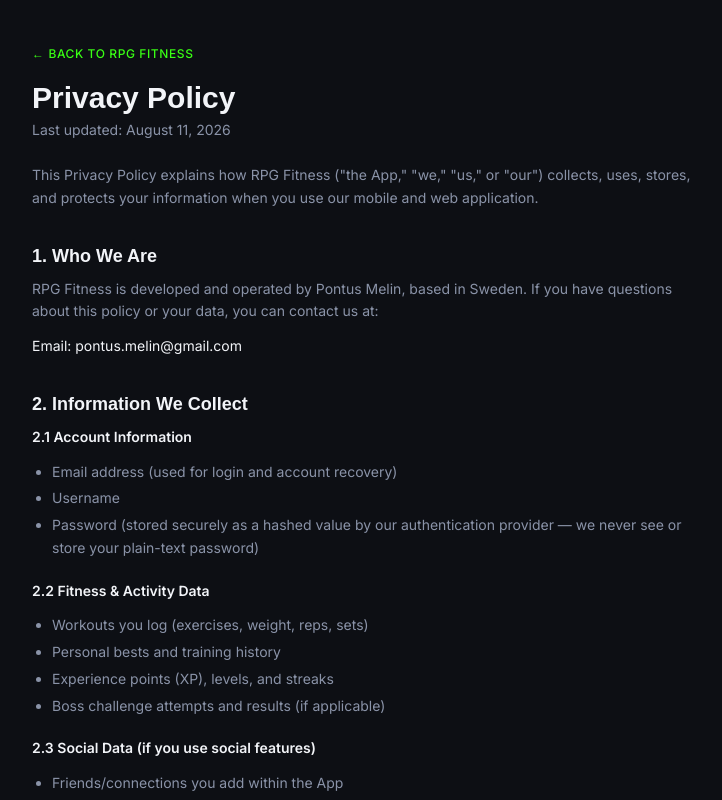
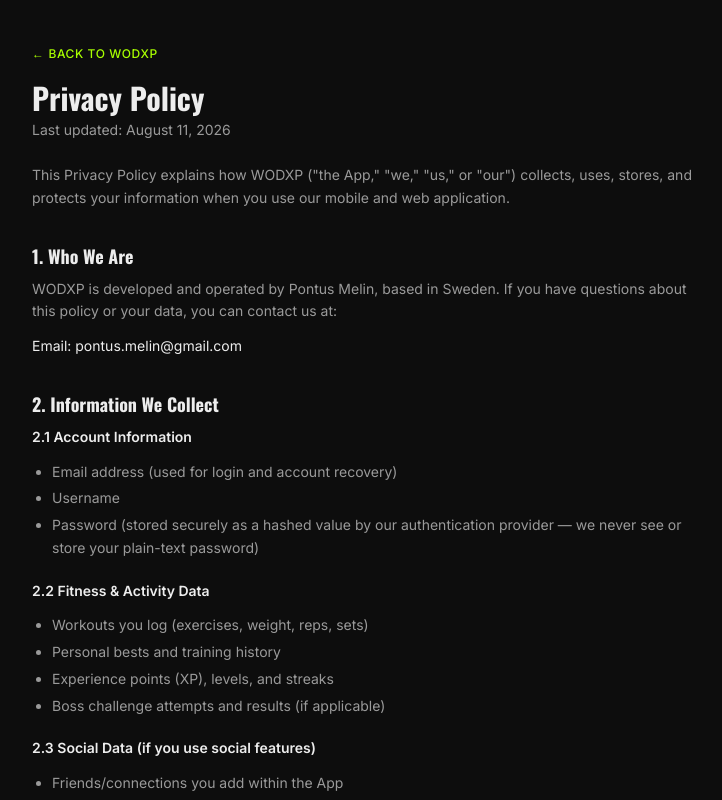
Before and after one commit to Ponkamelon/rpg-fitness-app, a Next.js app: page /privacy in a window 1280 px wide. Shown: the top 800 px of the page, without its empty margins (272-994 px from the left). Built offline with nearby package versions, Linux system fonts and the light colour scheme.

Commit message:
Add files via upload

```diff
--- a/app/privacy/page.tsx
+++ b/app/privacy/page.tsx
@@ -4,22 +4,22 @@
 // stays lightweight and renders fine for logged-out visitors and app-store
 // review crawlers, without pulling in the full app shell.
 const C = {
-  bg: '#0D0F14',
-  surface: '#161A22',
-  border: '#2A3140',
-  text: '#F2F4F8',
-  muted: '#8A93A8',
-  xp: '#39FF14',
+  bg: '#0D0D0D',
+  surface: '#1A1A1A',
+  border: '#444444',
+  text: '#EDEDED',
+  muted: '#9A9A9A',
+  xp: '#A8FF00',
 };
 
 export const metadata = {
-  title: 'Privacy Policy — RPG Fitness',
+  title: 'Privacy Policy — WODXP',
 };
 
 function Section({ title, children }: { title: string; children: React.ReactNode }) {
   return (
     <section className="mt-8">
-      <h2 className="text-lg font-bold" style={{ color: C.text, fontFamily: "'Space Grotesk', sans-serif" }}>{title}</h2>
+      <h2 className="text-lg font-bold" style={{ color: C.text, fontFamily: "'Oswald', sans-serif" }}>{title}</h2>
       <div className="mt-2 space-y-3 text-sm leading-relaxed" style={{ color: C.muted }}>
         {children}
       </div>
@@ -32,20 +32,20 @@
     <div className="min-h-screen w-full px-5 py-10" style={{ backgroundColor: C.bg, color: C.text, fontFamily: "'Inter', sans-serif" }}>
       <div className="mx-auto max-w-2xl">
         <Link href="/" className="text-xs font-medium uppercase tracking-wider" style={{ color: C.xp }}>
-          ← Back to RPG Fitness
+          ← Back to WODXP
         </Link>
 
-        <h1 className="mt-4 text-3xl font-bold" style={{ fontFamily: "'Space Grotesk', sans-serif" }}>Privacy Policy</h1>
+        <h1 className="mt-4 text-3xl font-bold" style={{ fontFamily: "'Oswald', sans-serif" }}>Privacy Policy</h1>
         <p className="mt-1 text-sm" style={{ color: C.muted }}>Last updated: August 11, 2026</p>
 
         <p className="mt-6 text-sm leading-relaxed" style={{ color: C.muted }}>
-          This Privacy Policy explains how RPG Fitness (&quot;the App,&quot; &quot;we,&quot; &quot;us,&quot; or &quot;our&quot;) collects, uses, stores, and
+          This Privacy Policy explains how WODXP (&quot;the App,&quot; &quot;we,&quot; &quot;us,&quot; or &quot;our&quot;) collects, uses, stores, and
           protects your information when you use our mobile and web application.
         </p>
 
         <Section title="1. Who We Are">
           <p>
-            RPG Fitness is developed and operated by Pontus Melin, based in Sweden. If you have questions about this
+            WODXP is developed and operated by Pontus Melin, based in Sweden. If you have questions about this
             policy or your data, you can contact us at:
           </p>
           <p style={{ color: C.text }}>Email: pontus.melin@gmail.com</p>
```
